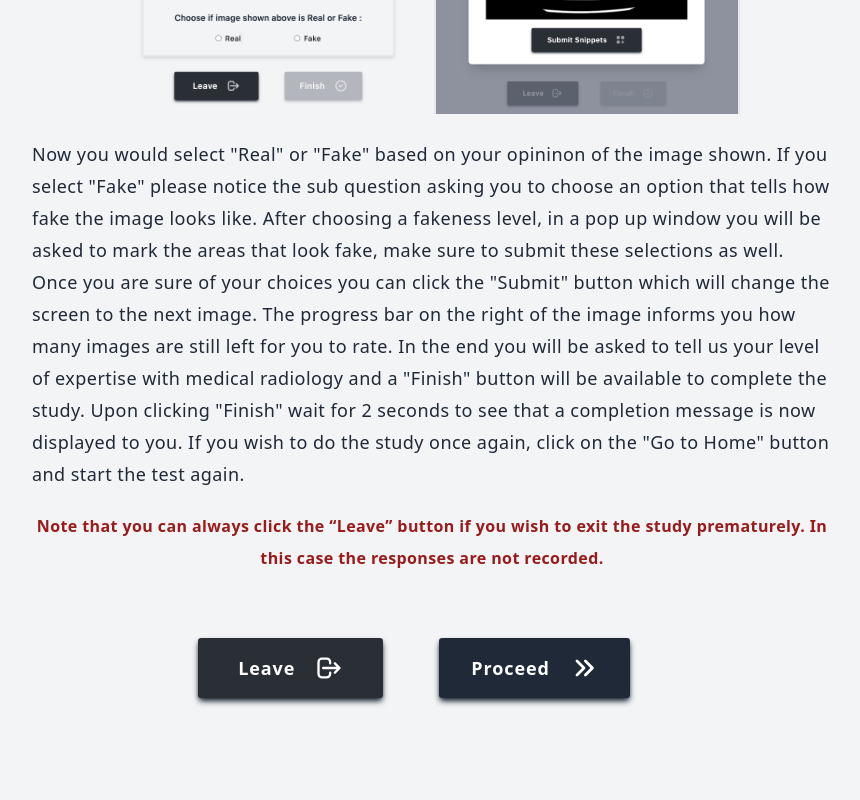
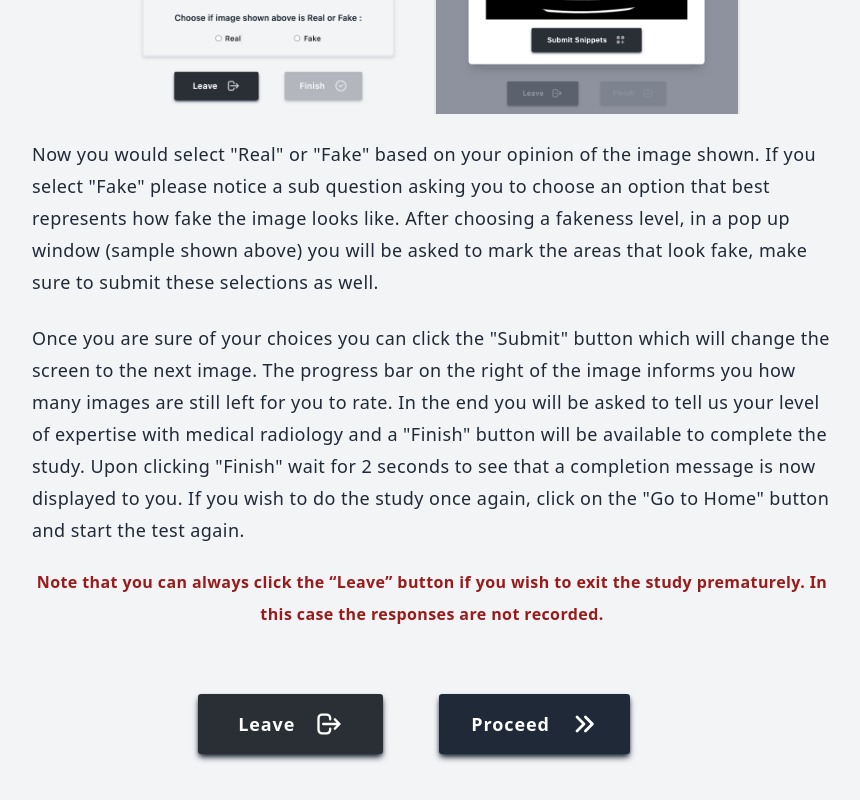
Before and after one commit to Shanmukha-Y/Visual-Turing-Test, a Next.js app: page / in a window 1280 px wide. Shown: the part 1993-2793 px from the top of the page, without its empty margins (226-1086 px from the left). Before the commit the page ends 2771 px from the top, so only its background shows below. Built offline with nearby package versions, Linux system fonts and the light colour scheme.

Commit message:
updating homepage

```diff
--- a/components/MainContainer.js
+++ b/components/MainContainer.js
@@ -195,10 +195,17 @@ const MainContainer = () => {
 
           <div className="mt-6">
             <p className="tracking-wide  w-[50rem] text-gray-800 text-lg lg:leading-8">
-              Now you would select "Real" or "Fake" based on your opininon of the image shown. If you select "Fake"
-              please notice the sub question asking you to choose an option that tells how fake the image looks like. After choosing a
-              fakeness level, in a pop up window you will be asked to mark the areas that look fake, make sure to submit these selections as well.
-              Once you are sure of your choices you can click the "Submit" button which will change the screen to the next image.
+              Now you would select "Real" or "Fake" based on your opinion of the image shown. If you select "Fake"
+              please notice a sub question asking you to choose an option that best represents how fake the image looks like.
+              After choosing a fakeness level, in a pop up window  (sample shown above) you will be asked to mark the areas that look fake,
+              make sure to submit these selections as well.
+
+            </p>
+
+          </div>
+          <div className="mt-6">
+            <p className="tracking-wide  w-[50rem] text-gray-800 text-lg lg:leading-8">
+            Once you are sure of your choices you can click the "Submit" button which will change the screen to the next image.
               The progress bar on the right of the image informs you how many images are still
               left for you to rate. In the end you will be asked to tell us your level of expertise with medical radiology
               and a "Finish" button will be available to complete the study. Upon clicking "Finish" wait for 2 seconds to see that
```
